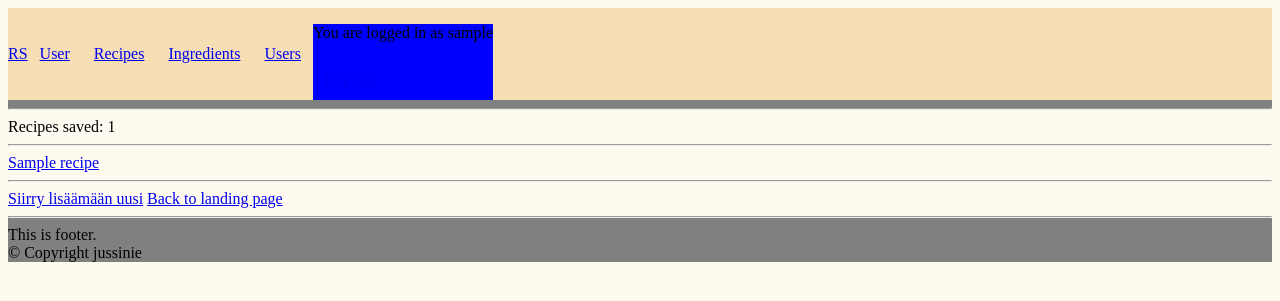
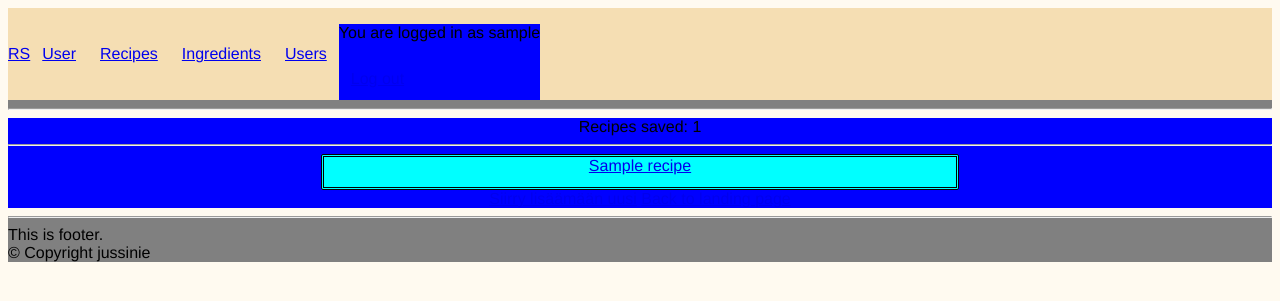
Before and after one commit to jussinie/meal_planner, a Flask app: template templates/recipes.html in a window 1280 px wide. Shown: the top 301 px of the page. Run offline with Flask 2, Linux system fonts and the light colour scheme; the visitor is signed in with stand-in values (Sample User, id 1); the template is opened without the code that fills it: most values are stand-ins (such as "Sample title", 1, 10 or a date in 2020).

Commit message:
commit to save any changes before ui changes

```diff
--- a/ingredient_funcs.py
+++ b/ingredient_funcs.py
@@ -38,6 +38,10 @@ def cancel_approval(ingredient_id: int):
     db.session.execute(sql_cancel_adding_ingredient, {"id":ingredient_id})
     db.session.commit()
 
+def approved_ingredient_count():
+    result = db.session.execute("SELECT COUNT(name) from ingredients WHERE approved=true")
+    return result.fetchone()[0]
+
 def get_approved_ingredients():
     result = db.session.execute("SELECT name, kcal, carbs, protein, fat, salt FROM ingredients WHERE approved=true")
     return result.fetchall()
--- a/ingredient_routes.py
+++ b/ingredient_routes.py
@@ -40,7 +40,7 @@ def ingredients():
         ingredients_not_approved_user = ingredient_funcs.get_non_approved_ingredients_from_user(user[0])
         return render_template(
             "ingredients.html",
-            count=len(approved_ingredients),
+            count=ingredient_funcs.approved_ingredient_count(),
             approved_ingredients=approved_ingredients,
             ingredients_not_approved=ingredients_not_approved,
             ingredients_not_approved_user=ingredients_not_approved_user,
--- a/recipes.py
+++ b/recipes.py
@@ -17,6 +17,10 @@ def get_recipe_data_with_name(name: str):
     sql_recipe_id = "SELECT id, name, total_kcal FROM recipes WHERE name=:name"
     recipe_id_result = db.session.execute(sql_recipe_id, {"name":name})
     return recipe_id_result.fetchone()
+
+def get_recipe_count():
+    result = db.session.execute("SELECT COUNT(name) from recipes")
+    return result.fetchone()[0]
 
 def add_recipe_and_return_id(name: str):
     sql_recipe = "INSERT INTO recipes (name) VALUES (:name) RETURNING id"
--- a/recipes_routes.py
+++ b/recipes_routes.py
@@ -10,7 +10,7 @@ import users
 def show_recipes():
     recipe_names = recipes.get_all_recipe_names()
     print(recipe_names)
-    return render_template("recipes.html", count=len(recipe_names), recipe_names=recipe_names)
+    return render_template("recipes.html", count=recipes.get_recipe_count(), recipe_names=recipe_names)
 
 @app.route("/add_recipe")
 def add_recipe():
--- a/static/meal_planner_styles.css
+++ b/static/meal_planner_styles.css
@@ -8,7 +8,25 @@
 }
 
 body {
+    font-family: "HelveticaNeue-Light", "Helvetica Neue Light", "Helvetica Neue", Helvetica, Arial, "Lucida Grande", sans-serif;
+    font-weight: 300;
     background-color: floralwhite;
+}
+
+.content {
+    text-align: center;
+    background-color: blue;
+}
+
+.recipe_card {
+    border-style: double;
+    border-radius: 2px;
+    background-color: aqua;
+    width: 50%;
+    margin: auto;
+    margin-top: 3px;
+    min-height: 30px;
+    vertical-align: middle;
 }
 
 #comment_card {
--- a/templates/recipe.html
+++ b/templates/recipe.html
@@ -22,6 +22,8 @@
 </div>
 {% endfor %}
 
+<h3>errorz</h3>
+
 <form action="/recipes/{{ recipe_name }}" method="post">
     Comment: <br>
     <input type="text" name="comment">
--- a/templates/recipes.html
+++ b/templates/recipes.html
@@ -3,13 +3,16 @@
 {% block content %}
 {% if session.username %}
 <title>Recipes</title>
+    <div class="content">
     Recipes saved: {{ count }}
     <hr>
     {% for recipe in recipe_names %}
+    <div class="recipe_card">
         <a href="/recipes/{{ recipe.name }}">{{ recipe.name }}</a>
-<hr>
+    </div>
     {% endfor %}
     <a href="/add_recipe">Siirry lisäämään uusi</a>
     <a href="/">Back to landing page</a>
+</div>
 {% endif %}
 {% endblock %}
```
Lines whose indentation alone changed are shown as unchanged.
